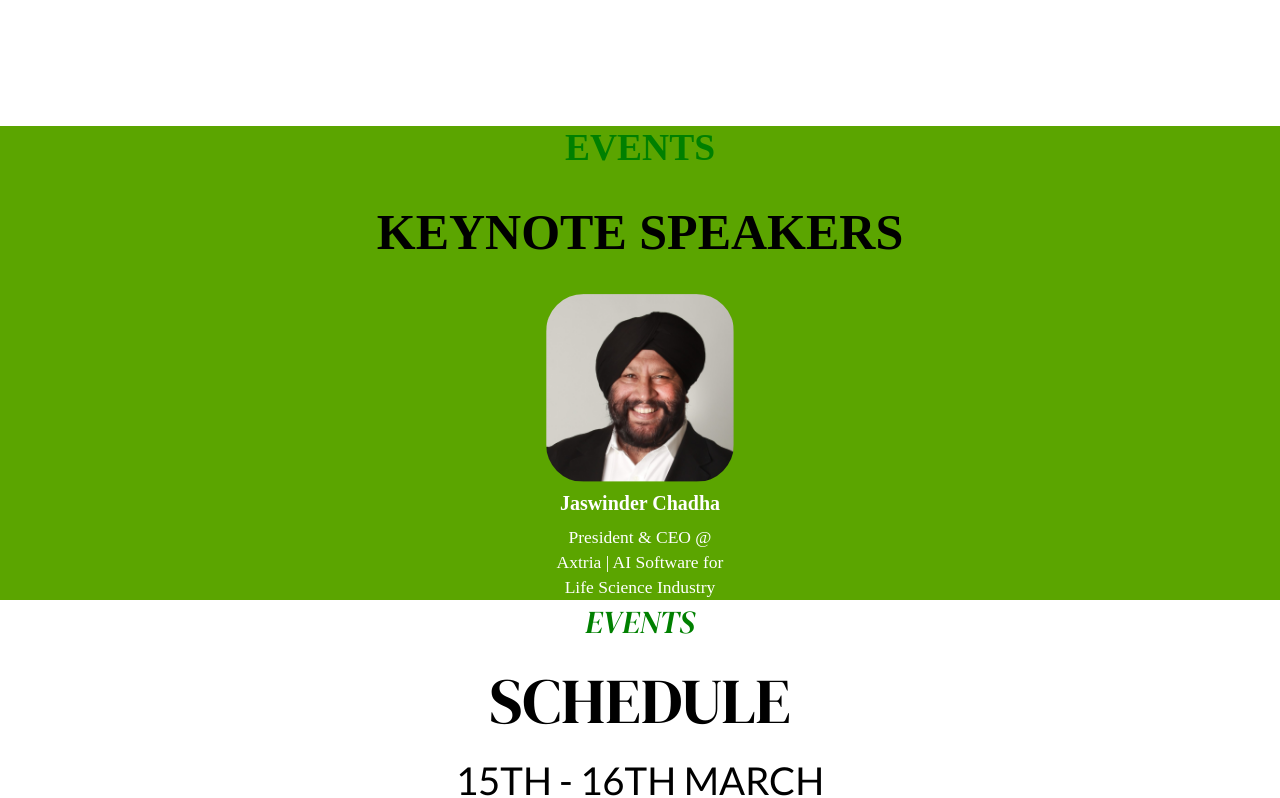
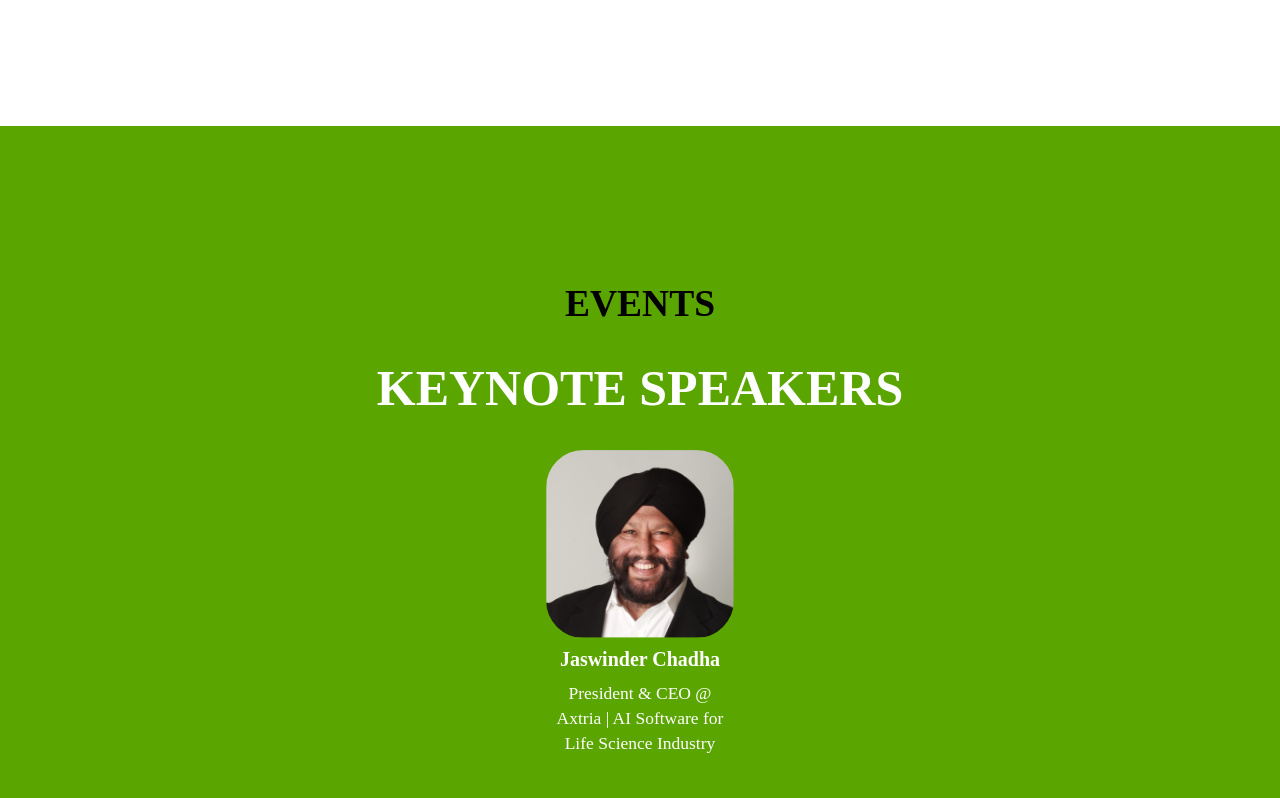
Before and after one commit to divyansh-4/RIISE_24, a React (Create React App) app in the folder riise/: page /cipd in a window 1280 px wide. Shown: the part 2728-3526 px from the top of the page. Built offline with nearby package versions, Linux system fonts and the light colour scheme; a web font is replaced by a local one.

Commit message:
Minor changes to keynote speakers

```diff
--- a/riise/src/components/Keynote.css
+++ b/riise/src/components/Keynote.css
@@ -6,6 +6,8 @@
 
 .keynote-container {
     margin-top: 5rem;
+    padding-top: 5rem;
+    padding-bottom: 5rem;
     background-color: #5BA500;
 }
 
@@ -21,17 +23,17 @@
     color: inherit;
 }
 
-.theme-heading,
-.section-heading {
+.theme-heading2,
+.section-heading2 {
     text-align: center;
 }
 
-.theme-heading {
-    color: green;
+.theme-heading2 {
+    color: black;
 }
 
-.section-heading {
-    color: black;
+.section-heading2 {
+    color: white;
 }
 
 
@@ -52,7 +54,7 @@
 }
 
 @media screen and (max-width: 768px) {
-    .section-heading {
+    .section-heading2 {
         font-size: 1.5rem;
     }
 }
--- a/riise/src/components/Keynote.js
+++ b/riise/src/components/Keynote.js
@@ -6,8 +6,8 @@ import RowOverflow from "../containers/RowOverflow";
 const Keynote = () => {
   return (
     <div className="keynote-container">
-      <h2 className="theme-heading">EVENTS</h2>
-      <h1 className="section-heading">KEYNOTE SPEAKERS</h1>
+      <h2 className="theme-heading2">EVENTS</h2>
+      <h1 className="section-heading2">KEYNOTE SPEAKERS</h1>
       <div className="keynote-card-row-container">
         <RowOverflow center={true} countRelWidth={[5, 5, 3, 3, 3]}>
           <Card
```
